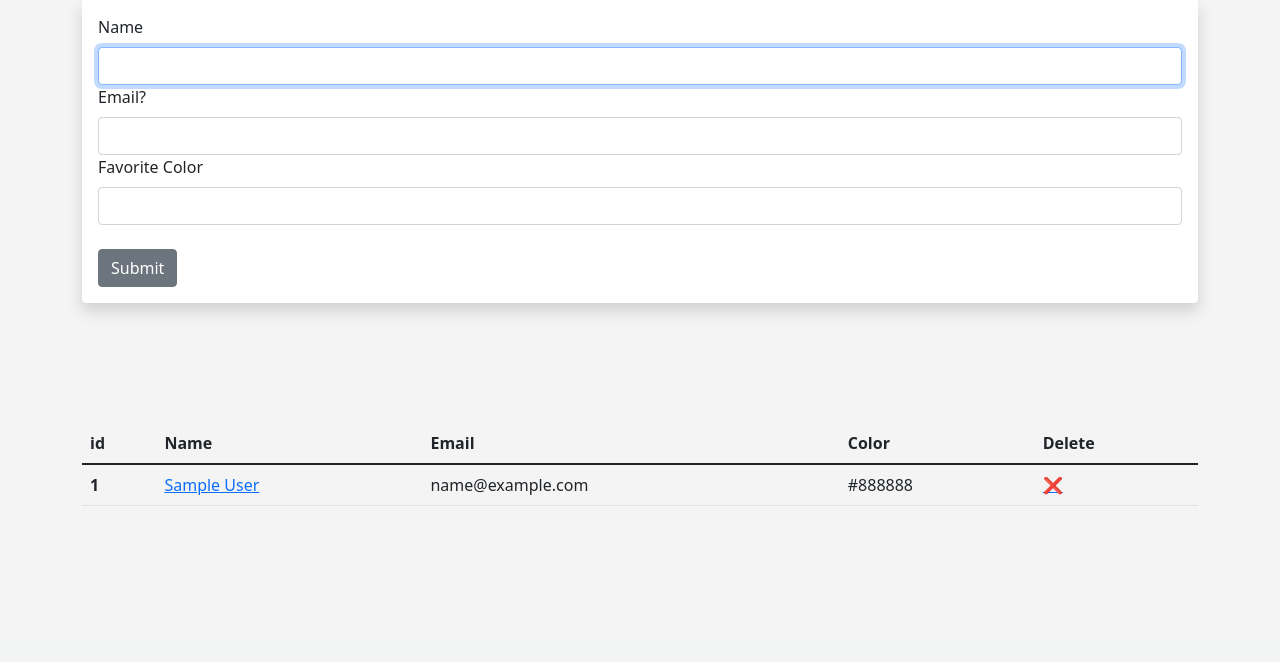
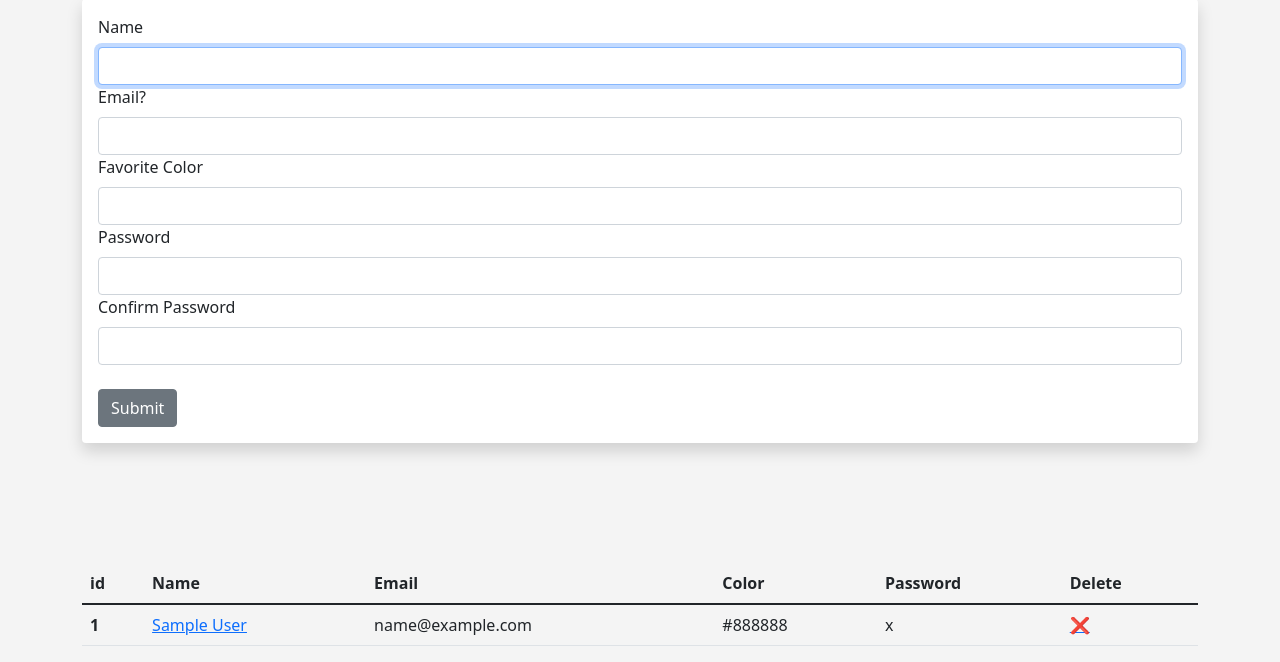
Before and after one commit to newbpydev/_Flasker, a Flask app: page /user/add in a window 1280 px wide. Shown: the part 161-823 px from the top of the page. Before the commit the page ends 667 px from the top, so only its background shows below. Run offline with Flask 2, Linux system fonts and the light colour scheme; tables that the repository leaves empty hold one stand-in row (values such as "Sample post").

Commit message:
Add user password capabilities

```diff
--- a/app.py
+++ b/app.py
@@ -1,12 +1,13 @@
 from flask import Flask, render_template, flash, request
 from flask_wtf import FlaskForm
-from wtforms import StringField, SubmitField, DateTimeField
-from wtforms.validators import DataRequired
+from wtforms import StringField, SubmitField, PasswordField, BooleanField, ValidationError
+from wtforms.validators import DataRequired, EqualTo, Length
 from flask_sqlalchemy import SQLAlchemy
 
 from flask_script import Manager
 from flask_migrate import Migrate
 from datetime import datetime
+from werkzeug.security import generate_password_hash, check_password_hash
 
 from rich import print
 
@@ -40,6 +41,19 @@ class Users(db.Model):
     email = db.Column(db.String(255), nullable=False, unique=True)
     favorite_color = db.Column(db.String(120))
     date_added = db.Column(db.DateTime, default=now)
+    # password magic
+    password_hash = db.Column(db.String(128), nullable=False)
+
+    @property
+    def password(self):
+        raise AttributeError('Password is not readable attribute')
+
+    @password.setter
+    def password(self, password):
+        self.password_hash = generate_password_hash(password)
+
+    def verify_password(self, password):
+        return check_password_hash(self.password_hash, password)
 
     # Create a string
     def __repr__(self):
@@ -54,6 +68,8 @@ class UserForm(FlaskForm):
     name = StringField(label="Name", validators=[DataRequired()], render_kw={'autofocus': True})
     email = StringField(label="Email?", validators=[DataRequired()])
     favorite_color = StringField(label="Favorite Color")
+    password_hash = PasswordField(label="Password", validators=[DataRequired(), EqualTo('password_hash2', message="Passwords must match")])
+    password_hash2 = PasswordField(label="Confirm Password", validators=[DataRequired()])
     submit = SubmitField(label="Submit")
 
 
@@ -81,10 +97,14 @@ def add_user():
     if form.validate_on_submit():
         user_info = db.session.query(Users).filter_by(email=form.email.data).first()
         if user_info is None:
+            # Hash the password
+            hashed_pw = generate_password_hash(form.password_hash.data, method='sha256')
+
             new_user = Users(
                 name=form.name.data,
                 email=form.email.data,
                 favorite_color=form.favorite_color.data,
+                password_hash=hashed_pw,
             )
             db.session.add(new_user)
             db.session.commit()
@@ -92,6 +112,8 @@ def add_user():
             form.name.data = ''
             form.email.data = ''
             form.favorite_color.data = ''
+            form.password_hash.data = ''
+
             flash('User added successfully!')
 
     our_users = Users.query.order_by(Users.date_added).all()
--- a/templates/add_user.html
+++ b/templates/add_user.html
@@ -29,6 +29,12 @@
 
 			{{ form.favorite_color.label(class="form-label") }}
 			{{ form.favorite_color(class="form-control") }}
+
+			{{ form.password_hash.label(class="form-label") }}
+			{{ form.password_hash(class="form-control") }}
+
+			{{ form.password_hash2.label(class="form-label") }}
+			{{ form.password_hash2(class="form-control") }}
 			<br>
 			{{ form.submit(class="btn btn-secondary") }}
 		</form>
@@ -43,6 +49,7 @@
 	      <th scope="col">Name</th>
 	      <th scope="col">Email</th>
 		    <th scope="col">Color</th>
+		    <th scope="col">Password</th>
 		    <th scope="col">Delete</th>
 	    </tr>
 	  </thead>
@@ -54,6 +61,7 @@
 	      <td><a href="{{ url_for('update_user', id=our_user.id) }}">{{ our_user.name }}</a></td>
 	      <td>{{ our_user.email }}</td>
 		    <td>{{ our_user.favorite_color }}</td>
+		    <td>{{ our_user.password_hash }}</td>
 		    <td><a href="{{ url_for('delete_user', id=our_user.id) }}">❌</a></td>
 
 	    </tr>
```
